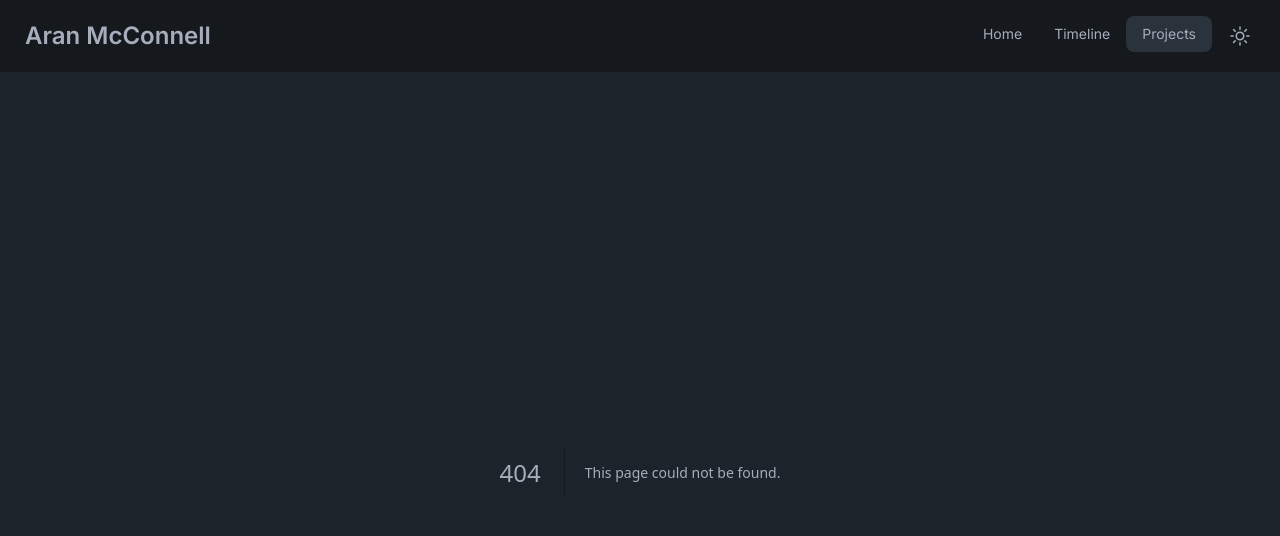
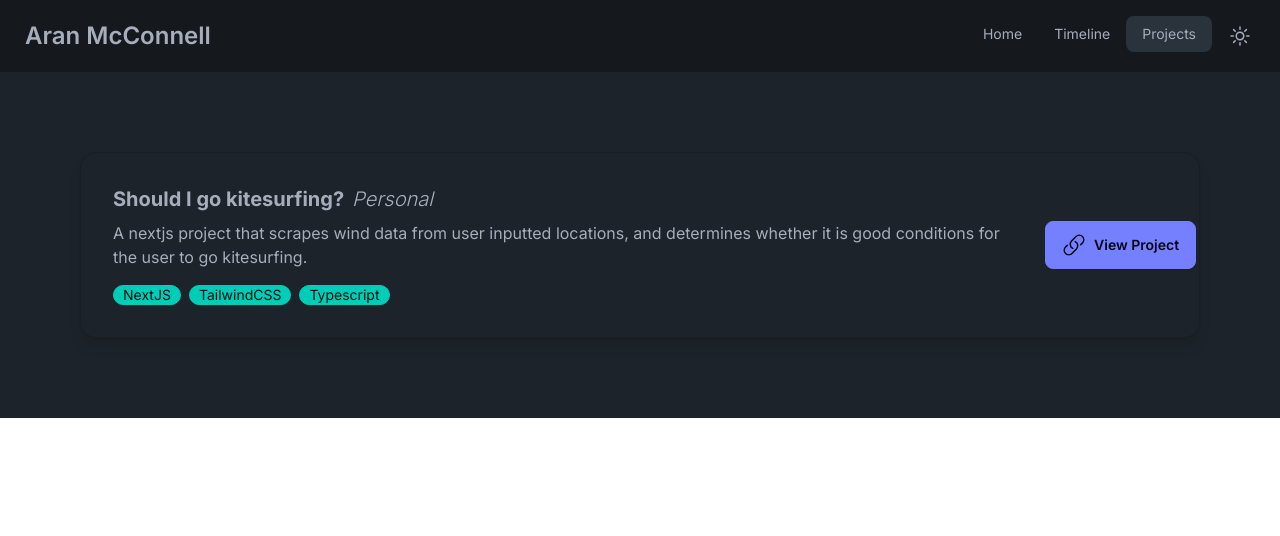
Before and after one commit to Rhetora/personal-site, a Next.js app: page /projects in a window 1280 px wide. Before the commit this address had no page. Shown: the top 536 px of the page. Built offline with nearby package versions, Linux system fonts and the light colour scheme.

Commit message:
projects page initial

```diff
--- a/app/experience/page.tsx
+++ b/app/experience/page.tsx
@@ -2,7 +2,7 @@
 
 import React, { useState } from "react";
 
-interface experienceItem {
+interface ExperienceItem {
   category: "work" | "education";
   date: string;
   image: string;
@@ -19,7 +19,7 @@ interface FilterStates {
   //travel: boolean;
 }
 
-const experienceItems: experienceItem[] = [
+const experienceItems: ExperienceItem[] = [
   {
     category: "work",
     date: "Feb. 2024 - Present",
@@ -132,7 +132,7 @@ function ExperienceItem({
   itemData,
   ind,
 }: {
-  itemData: experienceItem;
+  itemData: ExperienceItem;
   ind: number;
 }) {
   //FIX ANY
--- /dev/null
+++ b/app/projects/page.tsx
@@ -0,0 +1,82 @@
+interface ProjectItem {
+  title: string;
+  org: string;
+  description: string;
+  repoUrl: string;
+  liveUrl: string;
+  technologies: string[];
+}
+
+const projectItems: ProjectItem[] = [
+  {
+    title: "Should I go kitesurfing?",
+    org: "Personal",
+    description:
+      "A nextjs project that scrapes wind data from user inputted locations, and determines whether it is good conditions for the user to go kitesurfing.",
+    repoUrl: "test.com",
+    liveUrl: "test.com",
+    technologies: ["NextJS", "TailwindCSS", "Typescript"],
+  },
+];
+
+export default function Projects() {
+  return (
+    <div className="p-20">
+      {projectItems.map(
+        (item, index) =>
+            <ProjectCard itemData={item} key={index} />
+      )}
+    </div>
+  );
+}
+
+const ProjectCard = ({
+  itemData
+}: {
+  itemData: ProjectItem;
+}) => {
+  return (
+    <div className="card card-bordered shadow-lg hover:shadow-xl transition-shadow duration-300 bg-base-100 flex flex-col md:flex-row">
+      <div className="card-body flex-grow">
+        <h2 className="card-title font-bold">
+          {itemData.title}
+          <div className="italic font-light">{itemData.org}</div>
+        </h2>
+        <p>{itemData.description}</p>
+        <div className="flex flex-wrap gap-2 mt-2">
+          {itemData.technologies.map((tech, index) => (
+            <span key={index} className="badge badge-accent">
+              {tech}
+            </span>
+          ))}
+        </div>
+      </div>
+      <div className="flex items-center justify-center p-4">
+        {itemData.repoUrl && (
+          <a
+            href={itemData.repoUrl}
+            target="_blank"
+            rel="noopener noreferrer"
+            className="btn btn-primary"
+          >
+            <svg
+              xmlns="http://www.w3.org/2000/svg"
+              fill="none"
+              viewBox="0 0 24 24"
+              strokeWidth={1.5}
+              stroke="currentColor"
+              className="w-6 h-6"
+            >
+              <path
+                strokeLinecap="round"
+                strokeLinejoin="round"
+                d="M13.19 8.688a4.5 4.5 0 0 1 1.242 7.244l-4.5 4.5a4.5 4.5 0 0 1-6.364-6.364l1.757-1.757m13.35-.622 1.757-1.757a4.5 4.5 0 0 0-6.364-6.364l-4.5 4.5a4.5 4.5 0 0 0 1.242 7.244"
+              />
+            </svg>
+            View Project
+          </a>
+        )}
+      </div>
+    </div>
+  );
+};
```
